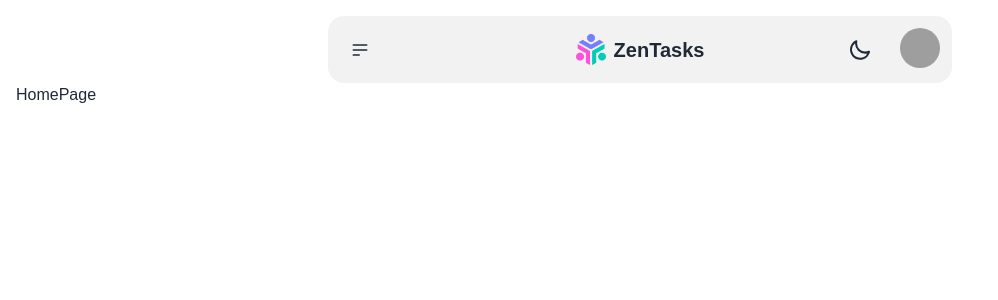
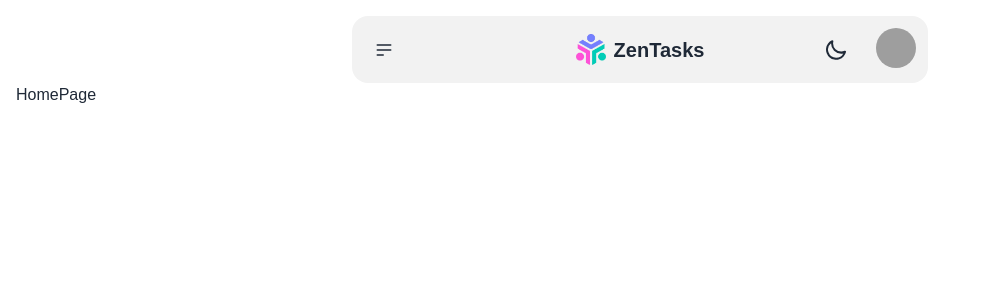
Before and after one commit to jellev00/ZenTasks, a Next.js app: page / in a window 1280 px wide. Shown: the top 300 px of the page, without its empty margins (0-998 px from the left). Built offline with nearby package versions, Linux system fonts and the light colour scheme; grey boxes are pictures that could not be loaded.

Commit message:
💄 Style: changed the navbar style

```diff
--- a/src/components/navbar/NavBar.tsx
+++ b/src/components/navbar/NavBar.tsx
@@ -26,7 +26,7 @@ const NavBar = () => {
     }, [theme]);
 
     return (
-        <div className="navbar bg-base-200 rounded-2xl w-2/4">
+        <div className="navbar justify-between bg-base-200 text-base-content rounded-box w-full max-w-xl mx-auto">
             <div className="navbar-start">
                 <div className="dropdown">
                     <div tabIndex={0} role="button" className="btn btn-ghost btn-circle">
```
